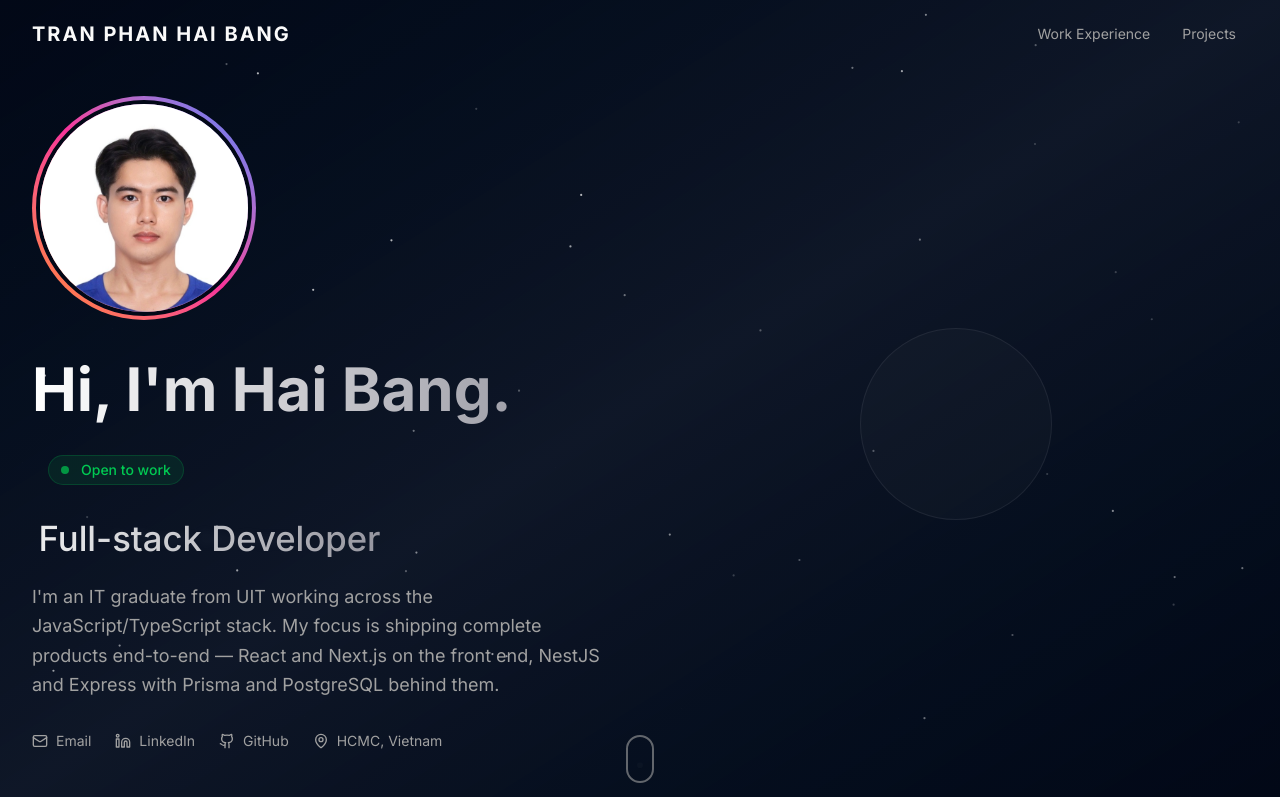
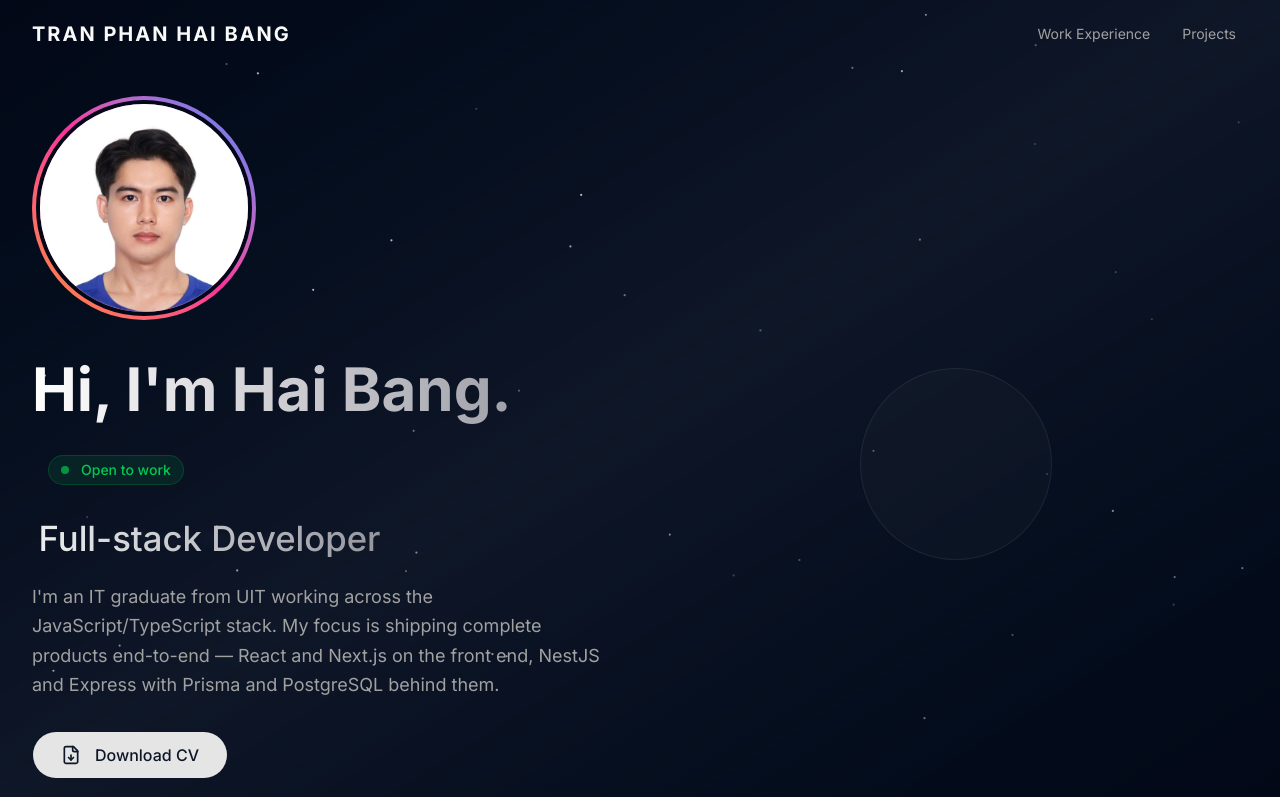
Before and after one commit to HaiBang1010/Portfolio, a Next.js app: page / in a window 1280 px wide. Shown: the top 797 px of the page. Built offline with nearby package versions, Linux system fonts and the light colour scheme.

Commit message:
feat: offer the CV from the hero

```diff
--- a/src/components/Hero.tsx
+++ b/src/components/Hero.tsx
@@ -1,9 +1,10 @@
 "use client";
 
 import { motion } from "framer-motion";
-import { MapPin, Linkedin, Github, Mail } from "lucide-react";
+import { MapPin, Linkedin, Github, Mail, FileDown } from "lucide-react";
 import { metadata } from "@/data/metadata";
 import { Badge } from "@/components/ui/badge";
+import { Button } from "@/components/ui/button";
 import { Avatar, AvatarImage, AvatarFallback } from "@/components/ui/avatar";
 import RoleRotator from "@/components/RoleRotator";
 import HeroScene from "@/components/HeroScene";
@@ -73,6 +74,31 @@ export default function Hero() {
               on the front end, NestJS and Express with Prisma and PostgreSQL behind them.
             </p>
 
+            {/*
+              The one action worth taking on this page, so it gets the only
+              solid button in the column rather than a place in the muted link
+              row below. Opens in a tab instead of downloading: a recruiter can
+              read it straight away, and saving it is still one click from
+              there.
+            */}
+            <div className="flex justify-center lg:justify-start mb-8">
+              {/*
+                Sized past the `lg` variant's 36px: next to a 60px heading the
+                stock button reads as a minor control rather than the call to
+                action.
+              */}
+              <Button
+                asChild
+                size="lg"
+                className="cursor-can-hover rounded-full h-12 px-7 text-base"
+              >
+                <a href={metadata.resumeUrl} target="_blank" rel="noreferrer">
+                  <FileDown className="mr-2 size-5" />
+                  Download CV
+                </a>
+              </Button>
+            </div>
+
             <div className="flex flex-wrap items-center justify-center lg:justify-start gap-6 text-muted-foreground text-sm">
               <a
                 href={`mailto:${contact.email}`}
```
